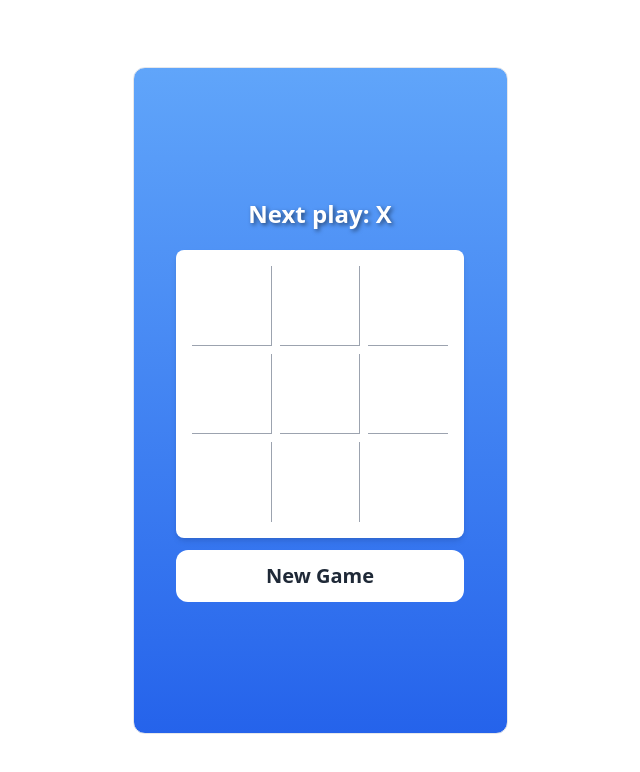
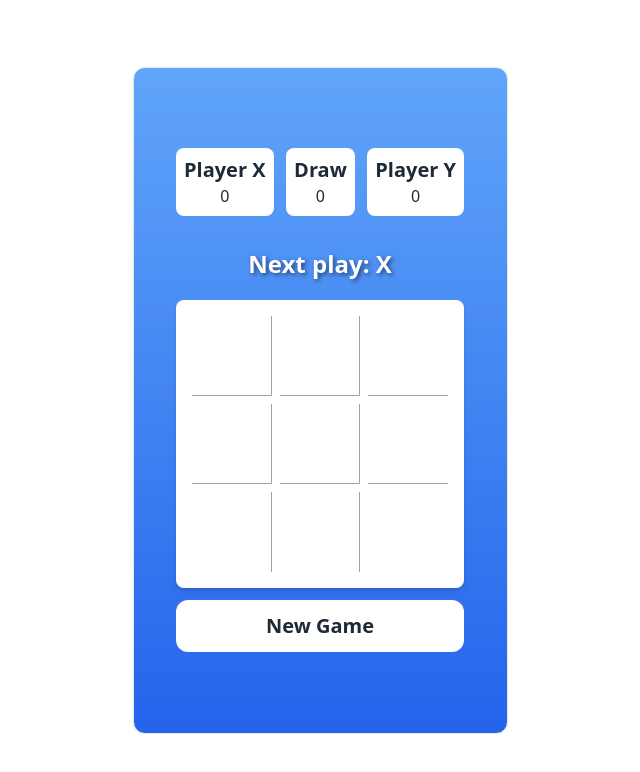
Before and after one commit to RahulKhanSuvo/tic-tac-toe-game, a React (Vite) app: page / in a window 1280 px wide. Shown: the top 772 px of the page, without its empty margins (320-960 px from the left). Built offline with nearby package versions, Linux system fonts and the light colour scheme.

Commit message:
added score component

```diff
--- a/src/Board.jsx
+++ b/src/Board.jsx
@@ -1,5 +1,6 @@
 import { useState } from "react";
 import GameBtn from "./GameBtn";
+import Score from "./Score";
 
 const Board = () => {
   const [isNextOBtn, setIsNextOBtn] = useState(true);
@@ -56,6 +57,7 @@ const Board = () => {
   return (
     <div>
       <div className="">
+        <Score></Score>
         <div
           style={{ textShadow: "2px 2px 4px rgba(0, 0, 0, 0.5)" }}
           className="text-center text-white mb-5 font-bold text-2xl"
--- a/src/Score.jsx
+++ b/src/Score.jsx
@@ -1,16 +1,16 @@
 const Score = () => {
   return (
-    <div>
-      <div className="">
-        <h3>player X</h3>
+    <div className="flex mb-8 justify-between text-center">
+      <div className="bg-white p-2 rounded-lg">
+        <h3 className="text-xl font-semibold">Player X</h3>
         <span>0</span>
       </div>
-      <div>
-        <h3>Draw</h3>
+      <div className="bg-white p-2 rounded-lg">
+        <h3 className="text-xl font-semibold">Draw</h3>
         <span>0</span>
       </div>
-      <div>
-        <h3>player Y</h3>
+      <div className="bg-white p-2 rounded-lg">
+        <h3 className="text-xl font-semibold">Player Y</h3>
         <span>0</span>
       </div>
     </div>
```
